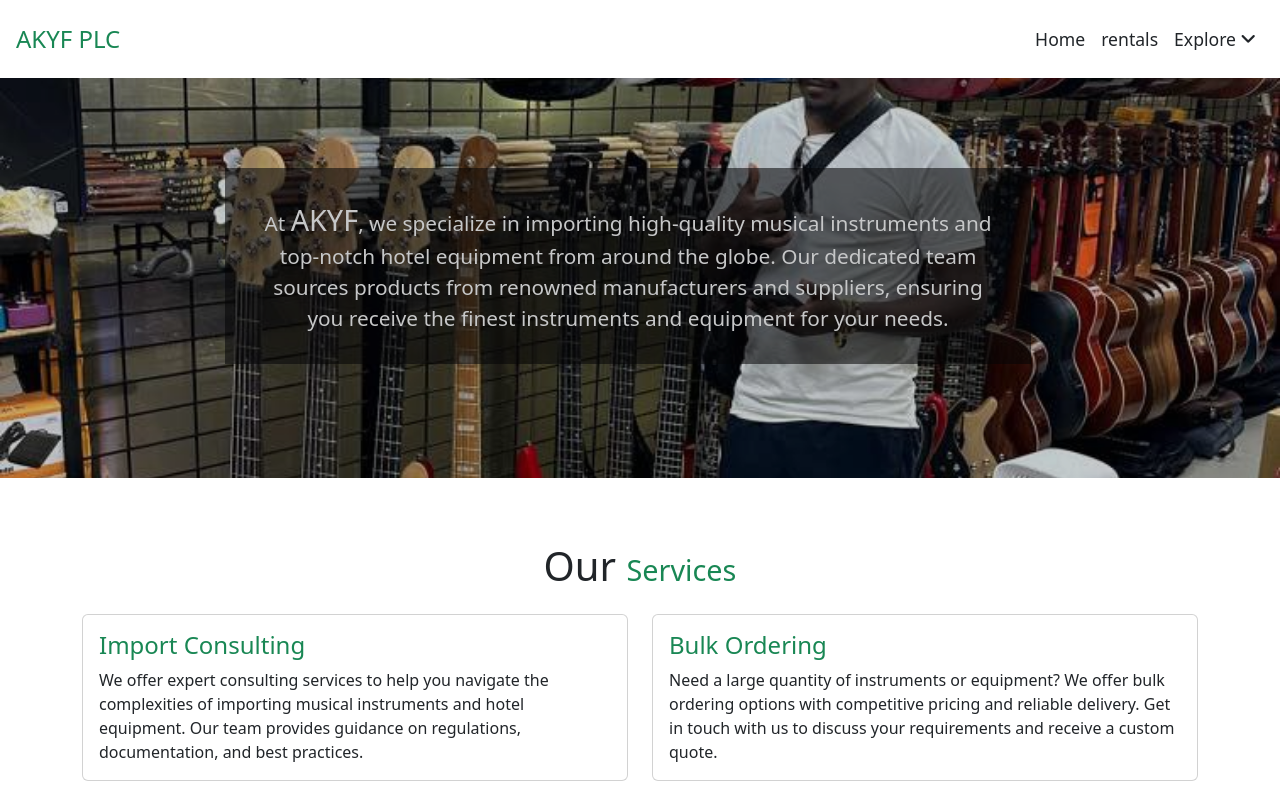
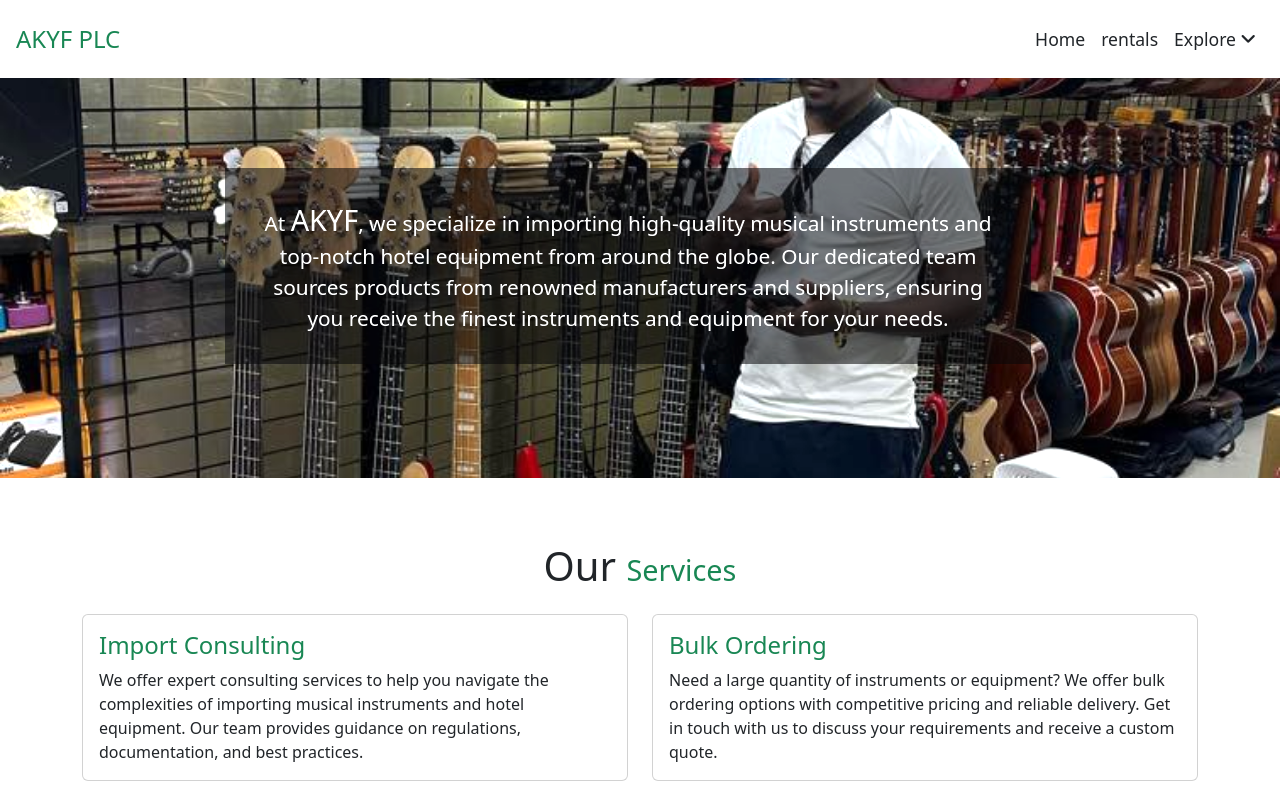
Before and after one commit to ADhailu/AKYF, a plain HTML site: page services.html in a window 1280 px wide. Shown: the top 800 px of the page. Drawn offline with nearby package versions, Linux system fonts and the light colour scheme.

Commit message:
Update services.html

```diff
--- a/services.html
+++ b/services.html
@@ -69,7 +69,7 @@
 
 
         <!-- Hero Section -->
-        <section class="hero-section text-light" style="background-image: url('imgs/New folder/photo_8_2024-07-29_20-21-10.jpg'); background-size: cover; background-position: center; filter: brightness(80%);">
+        <section class="hero-section text-light" style="background-image: url('imgs/New folder/photo_8_2024-07-29_20-21-10.jpg'); background-size: cover; background-position: center; filter: brightness(110%);">
             <div class="row justify-content-center hero-overlay"></div>
             <div class="col-md-8 hero-content animate__animated animate__fadeIn">
                 <div class="text-light p-4 rounded">
```
